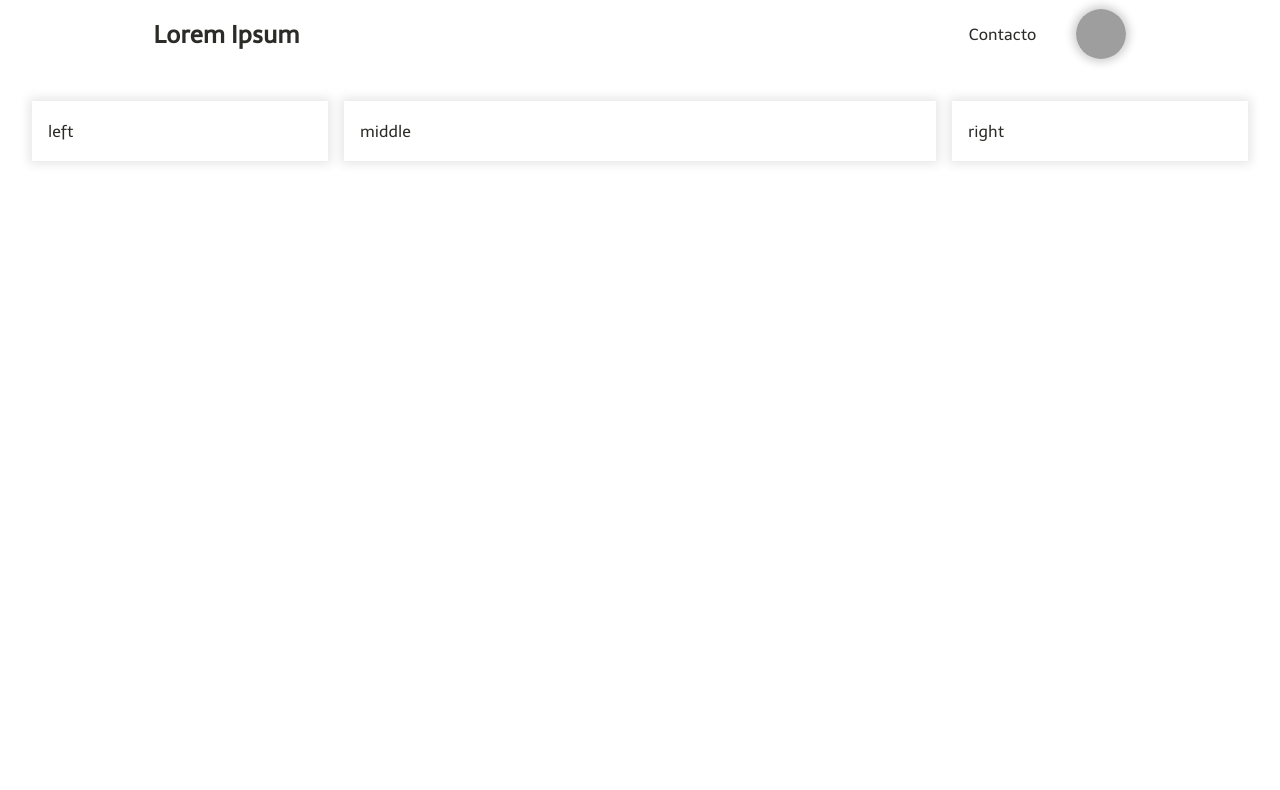
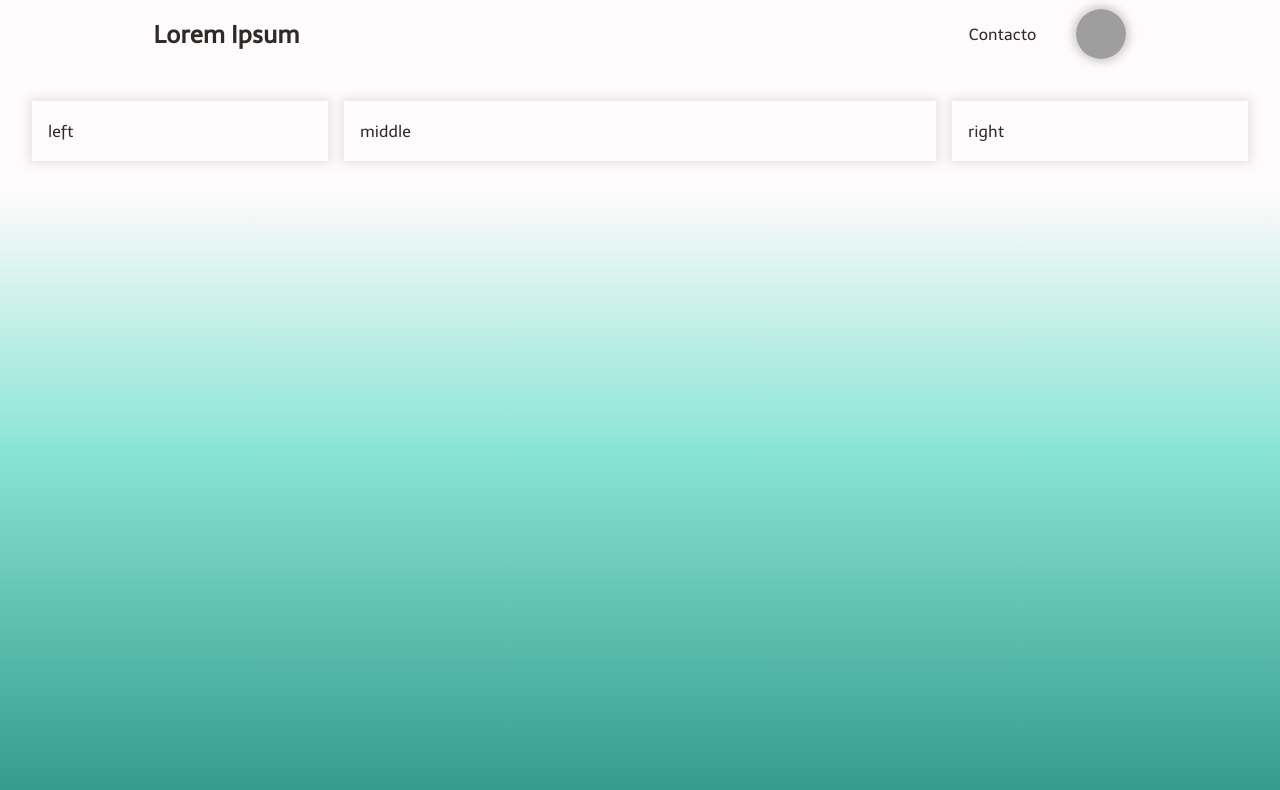
Before and after one commit to Lucas-Cifuentes/Hackathon-CurseIT, a React (Create React App) app in the folder lorem-ipsum/: page / in a window 1280 px wide. Shown: the top 790 px of the page. Built offline with nearby package versions, Linux system fonts and the light colour scheme; grey boxes are pictures that could not be loaded.

Commit message:
Add background linear gradient

```diff
--- a/lorem-ipsum/src/index.css
+++ b/lorem-ipsum/src/index.css
@@ -2,6 +2,8 @@ body {
   margin: 0;
   font-family: 'Telex', sans-serif;
   color: var(--main-color) ;
+  background: linear-gradient(180deg, #FFFAFB 23.96%, rgba(125, 226, 209, 0.906) 56.25%, #339989 100%);
+  height: 100vh;
 }
 
 :root {
```
